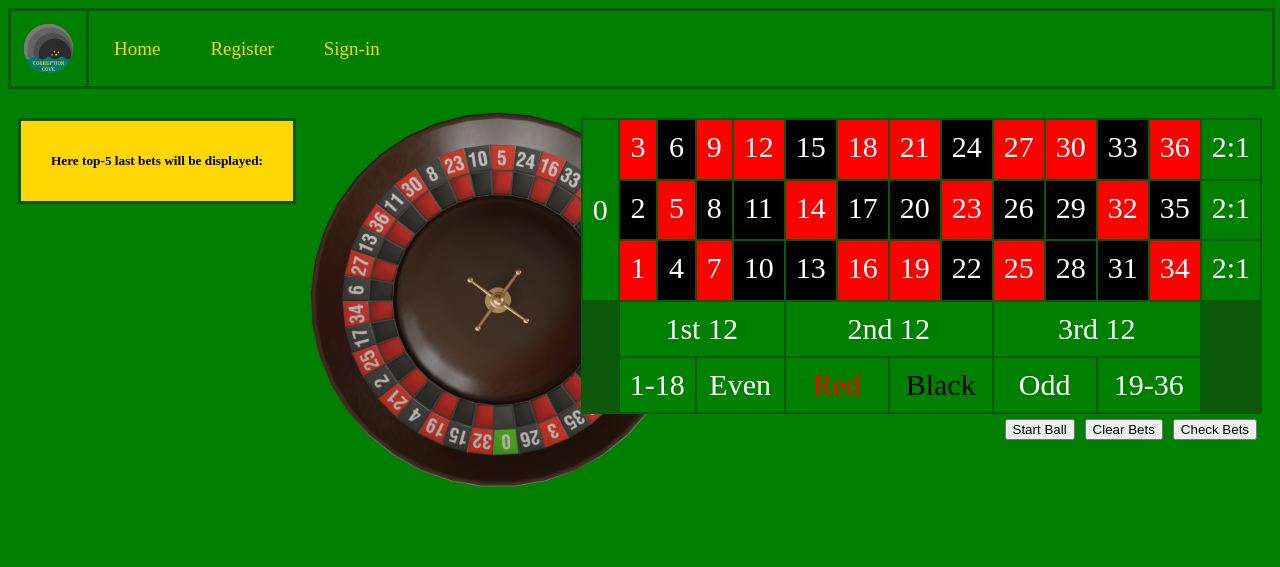
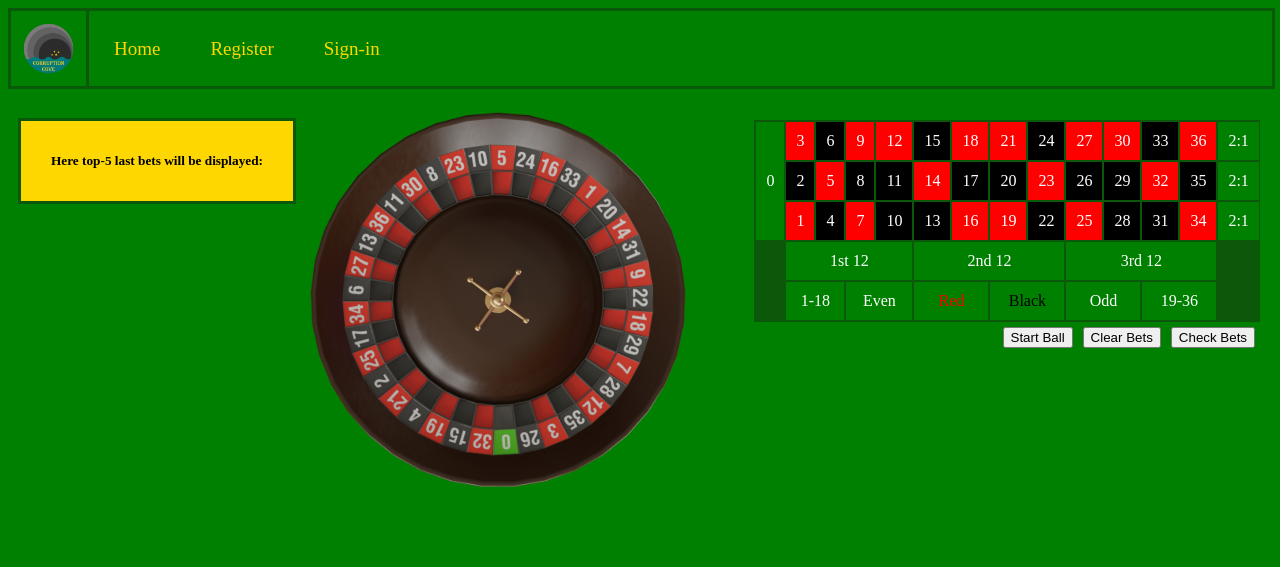
Before and after one commit to LunarSands/Corruption-Cove-Casino, a Django app: page /corruption-cove-casino/games/roulette/ in a window 1280 px wide. Shown: the top 567 px of the page. Run offline with Django 5.2, Linux system fonts and the light colour scheme; data that the repository does not hold is empty.

Commit message:
made roulette bet table work on screens that aren't wham

```diff
--- a/Corruption_Cove/views.py
+++ b/Corruption_Cove/views.py
@@ -75,7 +75,7 @@ def account(request, user_slug):
         user = None
     if user is None:
         return redirect('/corruption-cove-casino/')
-    context['account'] = user
+
 
 
     #check if bank card has been added
@@ -134,6 +134,9 @@ def account(request, user_slug):
     context['request_form'] = request_form
     context['bank_form'] = bank_form
 
+    #pass user
+    context['account'] = user
+
     return render(request, 'Corruption_Cove/account.html',context)
 
 @login_required
@@ -144,4 +147,9 @@ def user_logout(request):
 #@login_required
 def roulette(request):
     context = {}
+
+    bets = len(Bet.objects.filter(game='roulette'))
+    if (bets > 0):
+        context['bets'] = bets[:max(5,bets)]
+
     return render(request, "Corruption_Cove/roulette.html", context)
--- a/static/roulette.css
+++ b/static/roulette.css
@@ -57,11 +57,17 @@
   position: relative;
   float: right;
   margin: 10px;
+  width: 40%;
+  border-style: solid;
+  border-width: 2px;
+  border-color: green;
+  height: fit-content;
 }
 
 .controls > button {
   float: right;
   margin: 5px;
+  width: auto;
 }
 
 .grid-container > div {
@@ -70,15 +76,16 @@
     text-align: center;
     vertical-align: middle;
     padding: 10px 10px;
-    font-size: 30px;
+    font-size: auto;
     cursor: pointer;
     user-select: none;
+    height: fit-content;
   }
 
   .bet-0 {
     grid-area: 1 / 1 / 4 / 2;
-    height: 10rem;
-    line-height: 10rem;
+    height: 615%;
+    line-height: 615%;
   }
   .bet-1 {
     grid-area: 3 / 2 / 4 / 3;
--- a/templates/Corruption_Cove/account.html
+++ b/templates/Corruption_Cove/account.html
@@ -10,8 +10,8 @@ Account
 
 <img class="banner" src ="{{ account.banner.url }}" >
 <div class="profile">
+    <p class="welcome">{{ account.name }}<br>
     <img class="pfp" src="{{ account.pfp.url }}">
-    <p class="welcome">{{ account.profile.name }}<br>
     Top Bets:<br>
     {% if topbets %}
     {% for bet in topbets %}
--- a/templates/Corruption_Cove/bets.html
+++ b/templates/Corruption_Cove/bets.html
@@ -3,4 +3,7 @@
 
 <div class="bets">
     <h5>Here top-5 last bets will be displayed:</h5>
+    {% for bet in bets %}
+    <p class="welcome">{{bets.username}}: {{bets.payout}}</p>
+    {% endfor %}
 </div>
```
Also changed, not shown: static/images/chip.png (added).
